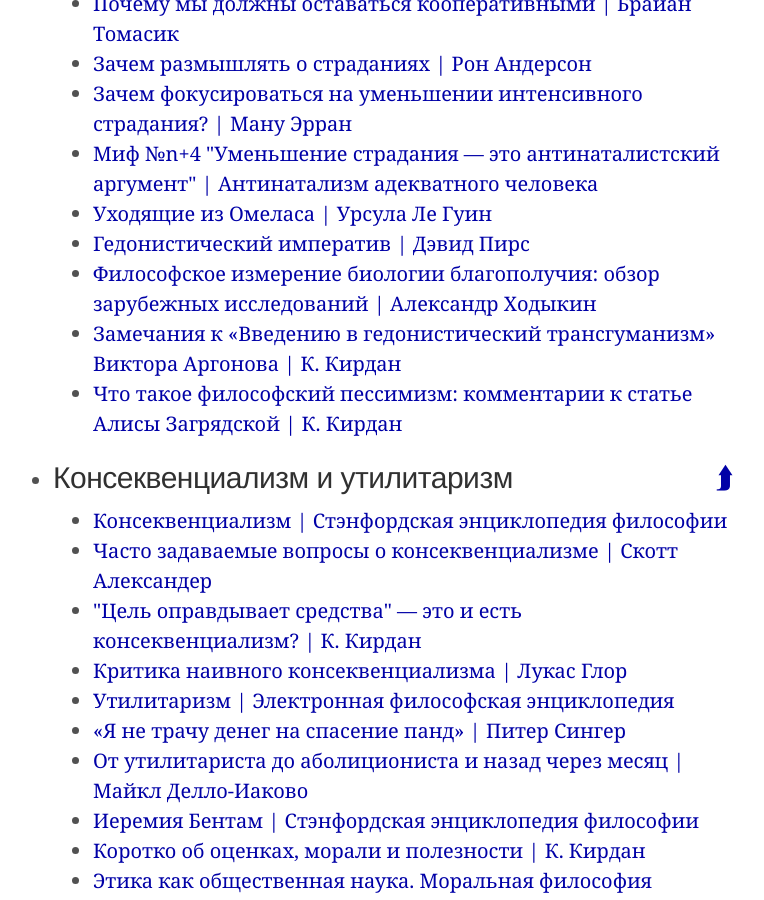
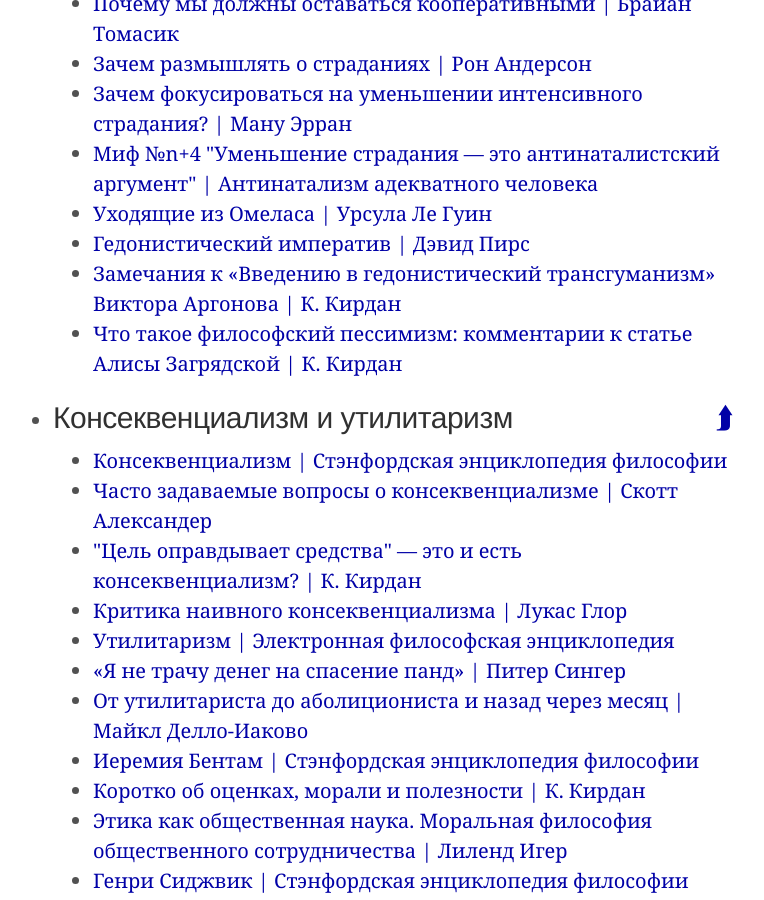
Before and after one commit to ReducingSuffering/reducingsuffering.github.io, a Jekyll site: the page built from index.md, in a window 1280 px wide and 900 px high, scrolled down 2864 px. Shown: the whole window, without its empty margins (267-1031 px from the left). Built offline with Jekyll 4.4.1, drawn with Linux system fonts in a browser that asks for light colours.

Commit message:
Update values.html

```diff
--- a/_lists/values.html
+++ b/_lists/values.html
@@ -29,7 +29,6 @@
   - 285 # Миф №n+4. "Уменьшение страдания — это антинаталистский аргумент" — Антинатализм адекватного человека
   - 62 # Уходящие из Омеласа — Урсула Ле Гуин
   - 89 # Гедонистический Императив — Дэвид Пирс
-  - 532 # Философское измерение биологии благополучия: обзор зарубежных исследований
   - 94 # Замечания к «Введению в гедонистический трансгуманизм» — К. Кирдан
   - 508 # Что такое философский пессимизм: комментарии к статье Алисы Загрядской — К. Кирдан
   sublists:
```
